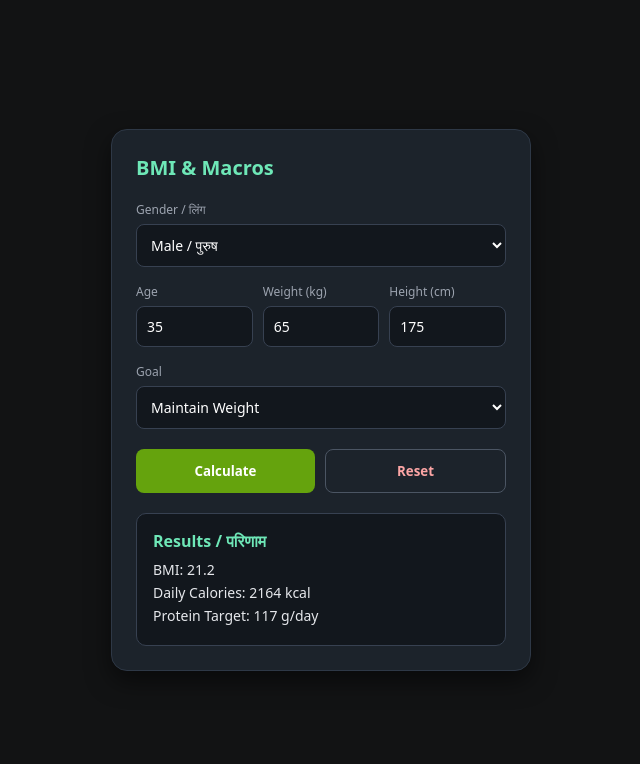
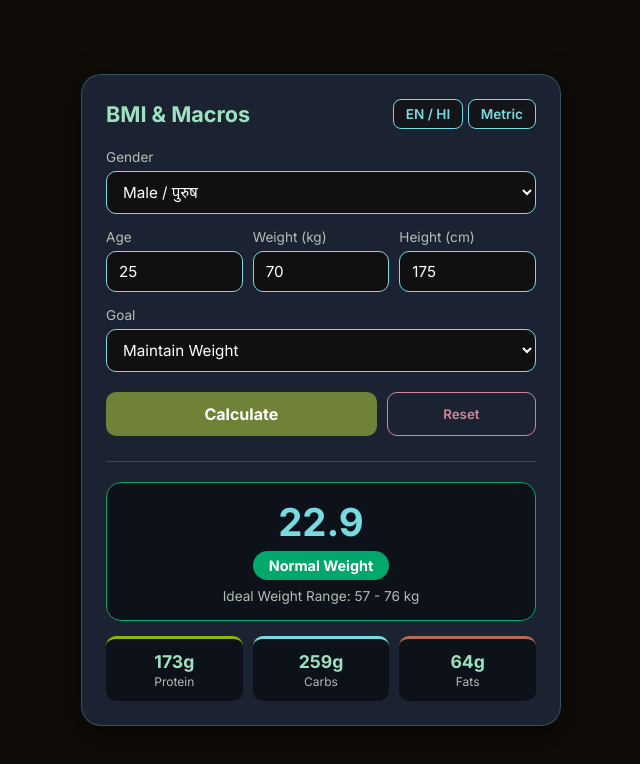
Before and after one commit to Rocky69999/bmi-macro-calculator, a plain HTML site: page index.html in a window 1280 px wide. Both pictures are taken after a click on the button "Calculate". Shown: the whole page, without its empty margins (319-959 px from the left). Drawn offline with Linux system fonts and the light colour scheme.

Commit message:
Refactor index.html for improved structure and styles

```diff
--- a/index.html
+++ b/index.html
@@ -1,123 +1,227 @@
 <!DOCTYPE html>
-<html lang="hi">
+<html lang="en">
 <head>
   <meta charset="UTF-8">
   <meta name="viewport" content="width=device-width, initial-scale=1.0">
   <title>BMI & Macro Calculator</title>
+  <link href="https://fonts.googleapis.com/css2?family=Inter:wght@400;500;600;700&family=Noto+Sans+Devanagari:wght@400;500;600;700&display=swap" rel="stylesheet">
   <style>
-        * { box-sizing: border-box; margin: 0; padding: 0; font-family: system-ui, -apple-system, sans-serif; }
-        body { background-color: #121314; color: #fff; display: flex; justify-content: center; align-items: center; min-height: 100vh; padding: 20px; }
-        .card { background: #1c232b; border: 1px solid #2e3846; border-radius: 16px; padding: 24px; width: 100%; max-width: 420px; box-shadow: 0 10px 25px rgba(0,0,0,0.5); }
+    :root {
+      --smokey-black: #100C08;
+      --slate-card: rgba(30, 41, 59, 0.85);
+      --ash: #B2BEB5;
+      --ash-light: #E5E7EB;
+      --seafoam: #9FE2BF;
+      --jade: #00A86B;
+      --bermuda: #78DBE2;
+      --olive: #708238;
+      --olive-hover: #5B6B2D;
+      --apple: #8DB600;
+      --clay: #B66A50;
+      --puce: #CC8899;
+    }
+
+    * { box-sizing: border-box; margin: 0; padding: 0; font-family: 'Inter', 'Noto Sans Devanagari', sans-serif; }
+    body { background-color: var(--smokey-black); color: var(--ash-light); min-height: 100vh; display: flex; justify-content: center; align-items: center; padding: 20px; }
+    .container { width: 100%; max-width: 480px; background: var(--slate-card); backdrop-filter: blur(16px); border: 1px solid rgba(120, 219, 226, 0.25); border-radius: 20px; padding: 24px; box-shadow: 0 10px 30px rgba(0,0,0,0.6); }
     .header { display: flex; justify-content: space-between; align-items: center; margin-bottom: 20px; }
-        .title { font-size: 20px; font-weight: bold; color: #6ee7b7; }
-        .grid { display: grid; grid-template-columns: repeat(3, 1fr); gap: 10px; }
-        .form-group { margin-bottom: 16px; }
-        label { display: block; font-size: 12px; color: #9ca3af; margin-bottom: 6px; }
-        input, select { width: 100%; padding: 10px; background: #12171d; border: 1px solid #374151; border-radius: 8px; color: #fff; font-size: 14px; outline: none; }
-        input:focus, select:focus { border-color: #6ee7b7; }
+    .title { color: var(--seafoam); font-size: 1.35rem; font-weight: 700; }
+    .toggle-btn { background: rgba(16, 12, 8, 0.6); border: 1px solid var(--bermuda); color: var(--bermuda); padding: 6px 12px; border-radius: 8px; cursor: pointer; font-size: 0.85rem; font-weight: 600; }
+    .form-group { margin-bottom: 15px; }
+    label { display: block; color: var(--ash); font-size: 0.85rem; margin-bottom: 6px; }
+    input, select { width: 100%; padding: 10px 12px; background: rgba(16, 12, 8, 0.8); border: 1px solid var(--bermuda); border-radius: 10px; color: #fff; font-size: 0.95rem; outline: none; }
+    .row { display: flex; gap: 10px; }
+    .col { flex: 1; }
     .btn-group { display: flex; gap: 10px; margin-top: 20px; }
-        button { flex: 1; padding: 12px; border: none; border-radius: 8px; font-weight: bold; cursor: pointer; transition: 0.2s; }
-        .btn-calc { background: #65a30d; color: #fff; }
-        .btn-calc:hover { background: #4d7c0f; }
-        .btn-reset { background: transparent; border: 1px solid #4b5563; color: #fca5a5; }
-        .result-box { margin-top: 20px; padding: 16px; background: #12171d; border-radius: 10px; border: 1px solid #374151; display: none; }
-        .result-title { color: #6ee7b7; font-weight: bold; margin-bottom: 8px; font-size: 16px; }
-        .result-item { font-size: 14px; margin: 4px 0; color: #e5e7eb; }
+    .btn-calc { flex: 2; background: var(--olive); color: #fff; border: none; padding: 12px; border-radius: 10px; font-weight: 700; cursor: pointer; transition: 0.2s; font-size: 1rem; }
+    .btn-calc:hover { background: var(--olive-hover); }
+    .btn-reset { flex: 1; background: transparent; border: 1px solid var(--puce); color: var(--puce); padding: 12px; border-radius: 10px; font-weight: 600; cursor: pointer; }
+    .results { margin-top: 25px; padding-top: 20px; border-top: 1px solid rgba(255,255,255,0.15); display: none; }
+    .bmi-card { text-align: center; background: rgba(0,0,0,0.5); padding: 16px; border-radius: 15px; margin-bottom: 15px; border: 1px solid var(--jade); }
+    .bmi-score { font-size: 2.4rem; font-weight: 800; color: var(--bermuda); }
+    .bmi-status { display: inline-block; padding: 6px 16px; border-radius: 20px; font-weight: 700; font-size: 0.9rem; margin-top: 6px; }
+    .macros-grid { display: grid; grid-template-columns: repeat(3, 1fr); gap: 10px; margin-top: 15px; }
+    .macro-box { background: rgba(0,0,0,0.5); padding: 12px 8px; border-radius: 10px; text-align: center; border-top: 3px solid var(--olive); }
+    .macro-val { font-size: 1.1rem; font-weight: 700; color: var(--seafoam); }
+    .macro-lbl { font-size: 0.75rem; color: var(--ash); margin-top: 2px; }
   </style>
 </head>
 <body>
 
-<div class="card">
+<div class="container">
   <div class="header">
-        <div class="title">BMI & Macros</div>
+    <h2 class="title" id="app-title">BMI & Macros</h2>
+    <div>
+      <button class="toggle-btn" id="lang-btn" type="button" onclick="toggleLang()">EN / HI</button>
+      <button class="toggle-btn" id="unit-btn" type="button" onclick="toggleUnit()">Metric</button>
+    </div>
   </div>
 
-    <form id="calcForm">
   <div class="form-group">
-            <label>Gender / लिंग</label>
+    <label id="lbl-gender">Gender</label>
     <select id="gender">
       <option value="male">Male / पुरुष</option>
       <option value="female">Female / महिला</option>
     </select>
   </div>
 
-        <div class="grid">
-            <div class="form-group">
-                <label>Age</label>
-                <input type="number" id="age" value="35" required>
+  <div class="row form-group">
+    <div class="col">
+      <label id="lbl-age">Age</label>
+      <input type="number" id="age" value="25" min="1">
     </div>
-            <div class="form-group">
-                <label>Weight (kg)</label>
-                <input type="number" id="weight" value="65" required>
+    <div class="col">
+      <label id="lbl-weight">Weight (kg)</label>
+      <input type="number" id="weight" value="70" min="1">
     </div>
-            <div class="form-group">
-                <label>Height (cm)</label>
-                <input type="number" id="height" value="175" required>
+    <div class="col">
+      <label id="lbl-height">Height (cm)</label>
+      <input type="number" id="height" value="175" min="1">
     </div>
   </div>
 
   <div class="form-group">
-            <label>Goal</label>
+    <label id="lbl-goal">Goal</label>
     <select id="goal">
+      <option value="maintain">Maintain Weight</option>
+      <option value="loss">Weight Loss (-500 kcal)</option>
       <option value="gain">Weight Gain (+500 kcal)</option>
-                <option value="maintain" selected>Maintain Weight</option>
-                <option value="loss">Weight Loss (-500 kcal)</option>
     </select>
   </div>
 
   <div class="btn-group">
-            <button type="button" class="btn-calc" onclick="calculateBMI()">Calculate</button>
-            <button type="reset" class="btn-reset" onclick="hideResult()">Reset</button>
+    <button class="btn-calc" type="button" onclick="calculate()" id="btn-calc">Calculate</button>
+    <button class="btn-reset" type="button" onclick="resetForm()" id="btn-reset">Reset</button>
   </div>
-    </form>
 
-    <div id="result" class="result-box">
-        <div class="result-title">Results / परिणाम</div>
-        <div class="result-item" id="bmiResult">BMI: -</div>
-        <div class="result-item" id="caloriesResult">Daily Calories: -</div>
-        <div class="result-item" id="proteinResult">Protein: -</div>
+  <div class="results" id="results">
+    <div class="bmi-card">
+      <div class="bmi-score" id="res-bmi">0.0</div>
+      <div class="bmi-status" id="res-status">Normal</div>
+      <p style="font-size: 0.85rem; color: var(--ash); margin-top: 8px;" id="res-ideal">Ideal Weight: 0 - 0 kg</p>
+    </div>
+
+    <div class="macros-grid">
+      <div class="macro-box" style="border-color: var(--apple)">
+        <div class="macro-val" id="res-prot">0g</div>
+        <div class="macro-lbl" id="lbl-prot">Protein</div>
+      </div>
+      <div class="macro-box" style="border-color: var(--bermuda)">
+        <div class="macro-val" id="res-carbs">0g</div>
+        <div class="macro-lbl" id="lbl-carbs">Carbs</div>
+      </div>
+      <div class="macro-box" style="border-color: var(--clay)">
+        <div class="macro-val" id="res-fats">0g</div>
+        <div class="macro-lbl" id="lbl-fats">Fats</div>
+      </div>
+    </div>
   </div>
 </div>
 
 <script>
-    function calculateBMI() {
-        const weight = parseFloat(document.getElementById('weight').value);
-        const height = parseFloat(document.getElementById('height').value);
-        const age = parseInt(document.getElementById('age').value);
-        const gender = document.getElementById('gender').value;
-        const goal = document.getElementById('goal').value;
+  let isMetric = true;
+  let isEnglish = true;
 
-        if (!weight || !height || !age) {
-            alert("कृपया सभी विवरण सही से भरें!");
+  function calculate() {
+    const rawWeight = document.getElementById('weight').value;
+    const rawHeight = document.getElementById('height').value;
+    const ageVal = document.getElementById('age').value;
+
+    if(!rawWeight || !rawHeight || rawWeight <= 0 || rawHeight <= 0) {
+      alert(isEnglish ? "Please enter valid Weight and Height!" : "कृपया सही वज़न और लंबाई दर्ज करें!");
       return;
     }
 
-        // BMI Calculation
-        const heightInMeters = height / 100;
-        const bmi = (weight / (heightInMeters * heightInMeters)).toFixed(1);
+    let w = parseFloat(rawWeight);
+    let h = parseFloat(rawHeight);
+    let age = parseInt(ageVal) || 25;
+    let gender = document.getElementById('gender').value;
+    let goal = document.getElementById('goal').value;
 
-        // BMR (Mifflin-St Jeor Equation)
-        let bmr = (10 * weight) + (6.25 * height) - (5 * age);
-        bmr = (gender === 'male') ? bmr + 5 : bmr - 161;
-
-        // Total Calories (Sedentary Multiplier ~1.375)
-        let tdee = bmr * 1.375;
-        if (goal === 'gain') tdee += 500;
-        if (goal === 'loss') tdee -= 500;
-
-        const calories = Math.round(tdee);
-        const protein = Math.round(weight * 1.8); // 1.8g per kg
-
-        // Show Results
-        document.getElementById('bmiResult').innerText = `BMI: ${bmi}`;
-        document.getElementById('caloriesResult').innerText = `Daily Calories: ${calories} kcal`;
-        document.getElementById('proteinResult').innerText = `Protein Target: ${protein} g/day`;
-
-        document.getElementById('result').style.display = 'block';
+    if(!isMetric) {
+      w = w * 0.453592; // lbs to kg
+      h = h * 2.54;     // inches to cm
     }
 
-    function hideResult() {
-        document.getElementById('result').style.display = 'none';
+    let hm = h / 100;
+    let bmiVal = w / (hm * hm);
+    let bmi = bmiVal.toFixed(1);
+
+    document.getElementById('res-bmi').innerText = bmi;
+    let status = document.getElementById('res-status');
+
+    if(bmiVal < 18.5) {
+      status.innerText = isEnglish ? "Underweight" : "कम वज़न";
+      status.style.backgroundColor = "var(--bermuda)";
+      status.style.color = "#100C08";
+    } else if(bmiVal < 25) {
+      status.innerText = isEnglish ? "Normal Weight" : "सामान्य वज़न";
+      status.style.backgroundColor = "var(--jade)";
+      status.style.color = "#fff";
+    } else if(bmiVal < 30) {
+      status.innerText = isEnglish ? "Overweight" : "ज़्यादा वज़न";
+      status.style.backgroundColor = "var(--clay)";
+      status.style.color = "#fff";
+    } else {
+      status.innerText = isEnglish ? "Obese" : "मोटापा";
+      status.style.backgroundColor = "var(--puce)";
+      status.style.color = "#fff";
+    }
+
+    let minW = Math.round(18.5 * hm * hm);
+    let maxW = Math.round(24.9 * hm * hm);
+    document.getElementById('res-ideal').innerText = `${isEnglish ? 'Ideal Weight Range' : 'सही वज़न सीमा'}: ${minW} - ${maxW} kg`;
+
+    let bmr = (gender === 'male')
+      ? (10 * w) + (6.25 * h) - (5 * age) + 5
+      : (10 * w) + (6.25 * h) - (5 * age) - 161;
+
+    let tdee = bmr * 1.375;
+    if(goal === 'loss') tdee -= 500;
+    if(goal === 'gain') tdee += 500;
+
+    let prot = Math.max(0, Math.round((tdee * 0.30) / 4));
+    let carbs = Math.max(0, Math.round((tdee * 0.45) / 4));
+    let fats = Math.max(0, Math.round((tdee * 0.25) / 9));
+
+    document.getElementById('res-prot').innerText = prot + 'g';
+    document.getElementById('res-carbs').innerText = carbs + 'g';
+    document.getElementById('res-fats').innerText = fats + 'g';
+
+    document.getElementById('results').style.display = 'block';
+  }
+
+  function resetForm() {
+    document.getElementById('weight').value = '70';
+    document.getElementById('height').value = '175';
+    document.getElementById('age').value = '25';
+    document.getElementById('results').style.display = 'none';
+  }
+
+  function toggleUnit() {
+    isMetric = !isMetric;
+    document.getElementById('unit-btn').innerText = isMetric ? 'Metric' : 'Imperial';
+    document.getElementById('lbl-weight').innerText = isMetric ? (isEnglish ? 'Weight (kg)' : 'वज़न (kg)') : (isEnglish ? 'Weight (lbs)' : 'वज़न (lbs)');
+    document.getElementById('lbl-height').innerText = isMetric ? (isEnglish ? 'Height (cm)' : 'लंबाई (cm)') : (isEnglish ? 'Height (in)' : 'लंबाई (इंच)');
+    if(document.getElementById('results').style.display === 'block') {
+      calculate();
+    }
+  }
+
+  function toggleLang() {
+    isEnglish = !isEnglish;
+    document.getElementById('app-title').innerText = isEnglish ? "BMI & Macros" : "बीएमआई और मैक्रोज़";
+    document.getElementById('btn-calc').innerText = isEnglish ? "Calculate" : "गणना करें";
+    document.getElementById('btn-reset').innerText = isEnglish ? "Reset" : "रिसेट";
+    document.getElementById('lbl-age').innerText = isEnglish ? "Age" : "उम्र";
+    document.getElementById('lbl-gender').innerText = isEnglish ? "Gender" : "लिंग";
+    document.getElementById('lbl-goal').innerText = isEnglish ? "Goal" : "लक्ष्य";
+    document.getElementById('lbl-prot').innerText = isEnglish ? "Protein" : "प्रोटीन";
+    document.getElementById('lbl-carbs').innerText = isEnglish ? "Carbs" : "कार्ब्स";
+    document.getElementById('lbl-fats').innerText = isEnglish ? "Fats" : "फैट्स";
+    if(document.getElementById('results').style.display === 'block') {
+      calculate();
+    }
   }
 </script>
 
```
Lines whose indentation alone changed are shown as unchanged.
